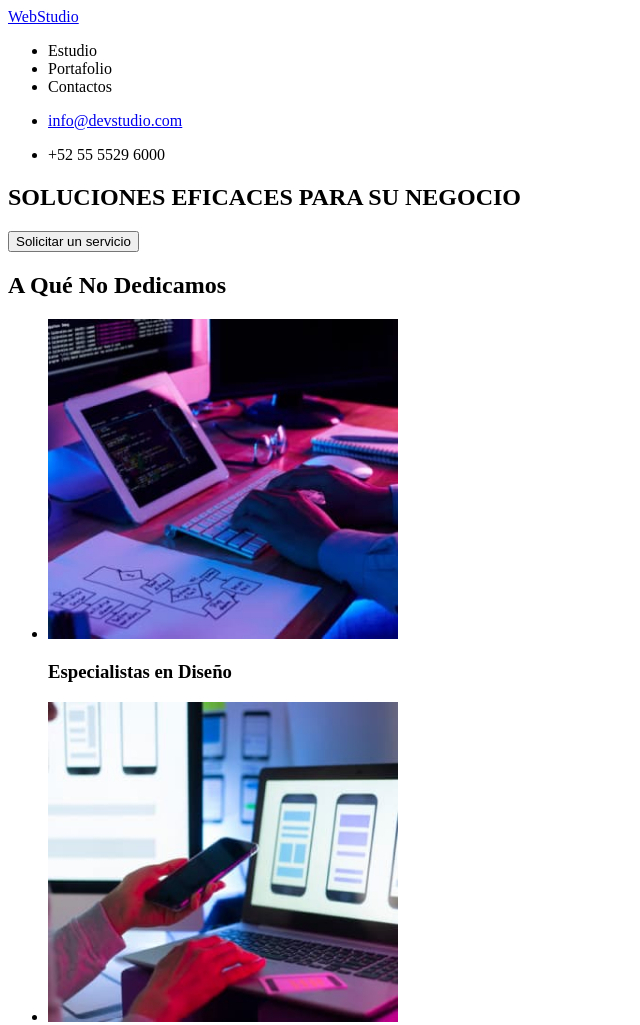
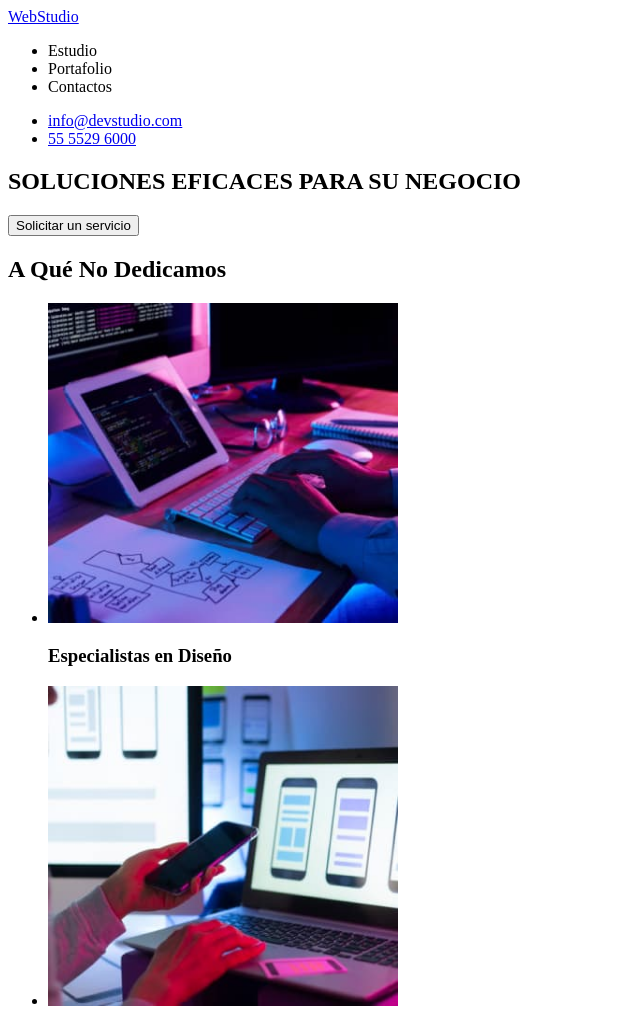
Before and after one commit to jhmorenof/goit-markup-hw-01, a plain HTML site: page index.html in a window 1280 px wide. Shown: the top 1025 px of the page, without its empty margins (0-640 px from the left). Drawn offline with Linux system fonts and the light colour scheme.

Commit message:
Actualizar  pag

```diff
--- a/index.html
+++ b/index.html
@@ -16,7 +16,7 @@
     </nav>
 <ul>
     <li><a href="mailto:info@devstudio.com">info@devstudio.com</a></li>
-    <li><p>+52 55 5529 6000</p></li>
+    <li> <a href="tel:+5255 5529 6000">55 5529 6000</a></li>
 </ul>
 </header>
 
```
